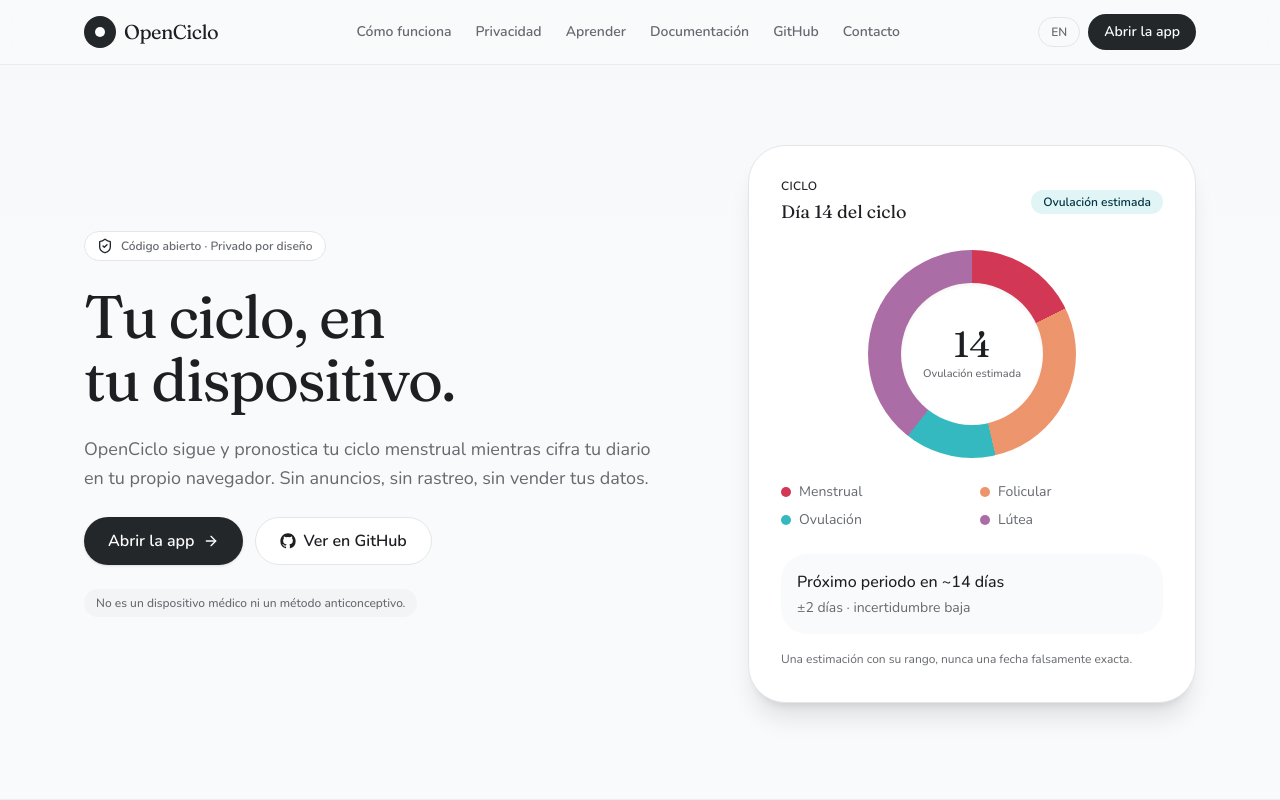
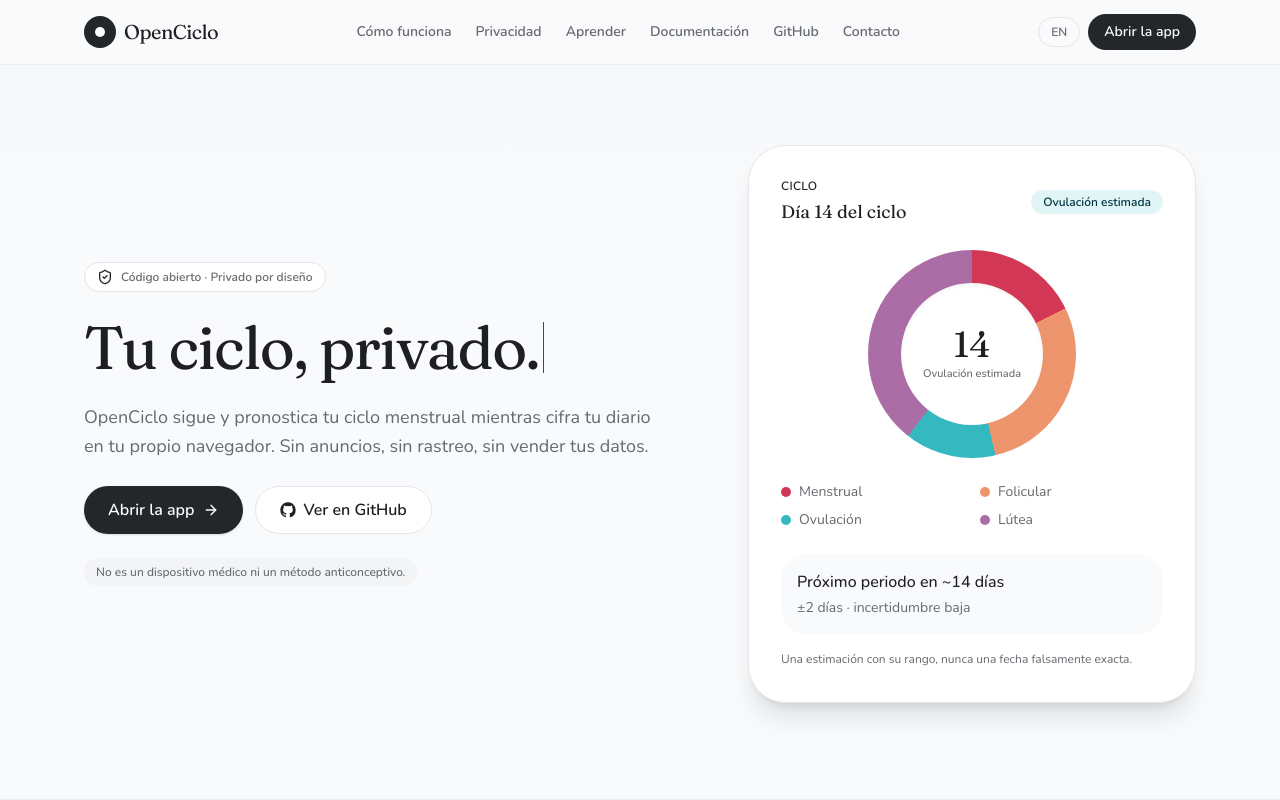
Before and after one commit to OpenCiclo/OpenCilco-web, a Next.js app in the folder apps/web/: page /site in a window 1280 px wide. Shown: the top 800 px of the page. Built offline with nearby package versions, Linux system fonts and the light colour scheme.

Commit message:
Add animated marketing hero headline

```diff
--- a/apps/web/app/site/page.tsx
+++ b/apps/web/app/site/page.tsx
@@ -25,6 +25,7 @@ import { LEARN_ARTICLES, articleCopy } from "@/lib/learn/articles";
 import { Reveal } from "@/components/marketing/reveal";
 import { CyclePreview } from "@/components/marketing/cycle-preview";
 import { GithubMark } from "@/components/marketing/github-mark";
+import { TypewriterTitle } from "@/components/marketing/typewriter-title";
 
 type IconComponent = (props: { className?: string }) => React.ReactNode;
 
@@ -60,7 +61,23 @@ export default function SitePage() {
               {copy.hero.eyebrow}
             </span>
             <h1 className="font-serif text-5xl leading-[1.05] tracking-tight text-balance sm:text-6xl">
-              {copy.hero.title}
+              <TypewriterTitle
+                lines={
+                  locale === "es"
+                    ? [
+                        "Tu ciclo, en tu dispositivo.",
+                        "Tu ciclo, privado.",
+                        "Tu ciclo, bajo tu control.",
+                        "Tu ciclo, tuyo.",
+                      ]
+                    : [
+                        "Your cycle, on your device.",
+                        "Your cycle, private.",
+                        "Your cycle, under your control.",
+                        "Your cycle, yours.",
+                      ]
+                }
+              />
             </h1>
             <p className="max-w-xl text-lg leading-relaxed text-pretty text-muted-foreground">
               {copy.hero.subtitle}
--- /dev/null
+++ b/apps/web/components/marketing/typewriter-title.tsx
@@ -0,0 +1,65 @@
+// Copyright © 2026 Emma Flora Harbison & Luis Rey Sánchez
+// SPDX-License-Identifier: Apache-2.0
+
+"use client";
+
+import { useEffect, useState } from "react";
+
+type TypewriterTitleProps = {
+  lines: string[];
+};
+
+export function TypewriterTitle({ lines }: TypewriterTitleProps) {
+  const [lineIndex, setLineIndex] = useState(0);
+  const [text, setText] = useState(lines[0] ?? "");
+  const [isDeleting, setIsDeleting] = useState(false);
+  const [reducedMotion, setReducedMotion] = useState(false);
+
+  useEffect(() => {
+    const mediaQuery = window.matchMedia("(prefers-reduced-motion: reduce)");
+    const updateMotionPreference = () => setReducedMotion(mediaQuery.matches);
+    updateMotionPreference();
+    mediaQuery.addEventListener("change", updateMotionPreference);
+    return () => mediaQuery.removeEventListener("change", updateMotionPreference);
+  }, []);
+
+  useEffect(() => {
+    if (reducedMotion || lines.length < 2) {
+      setText(lines[0] ?? "");
+      return;
+    }
+
+    const currentLine = lines[lineIndex] ?? "";
+    const isComplete = text === currentLine;
+    const isEmpty = text.length === 0;
+    const delay = isDeleting ? 42 : isComplete ? 2200 : 68;
+
+    const timer = window.setTimeout(() => {
+      if (isComplete && !isDeleting) {
+        setIsDeleting(true);
+        return;
+      }
+
+      if (isDeleting && isEmpty) {
+        setLineIndex((index) => (index + 1) % lines.length);
+        setIsDeleting(false);
+        return;
+      }
+
+      setText((value) => (isDeleting ? value.slice(0, -1) : currentLine.slice(0, value.length + 1)));
+    }, delay);
+
+    return () => window.clearTimeout(timer);
+  }, [isDeleting, lineIndex, lines, reducedMotion, text]);
+
+  return (
+    <span
+      aria-live="polite"
+      aria-label={lines[lineIndex] ?? lines[0]}
+      className="inline-block min-h-[1.05em]"
+    >
+      {text}
+      <span aria-hidden className="ml-1 inline-block h-[0.85em] w-px translate-y-1 animate-pulse bg-current" />
+    </span>
+  );
+}
```
